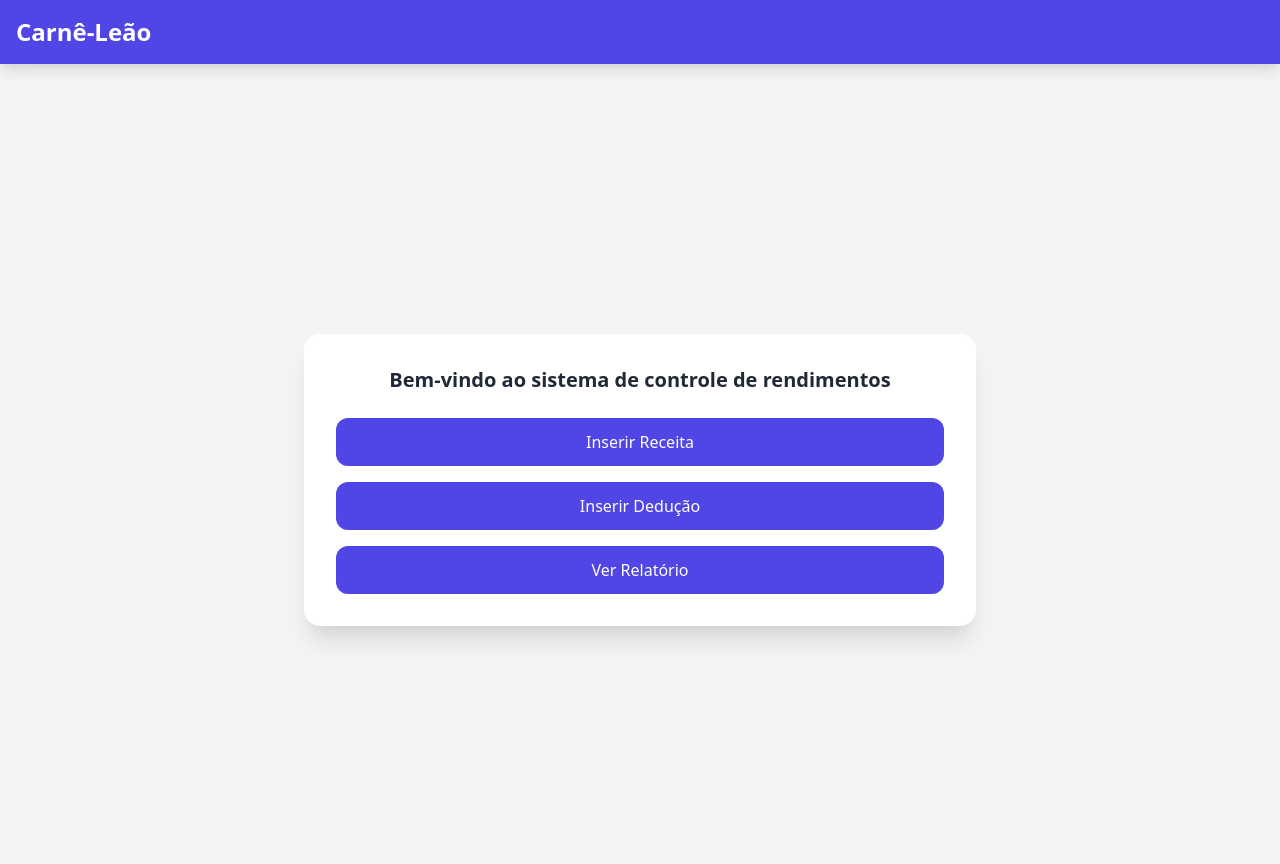
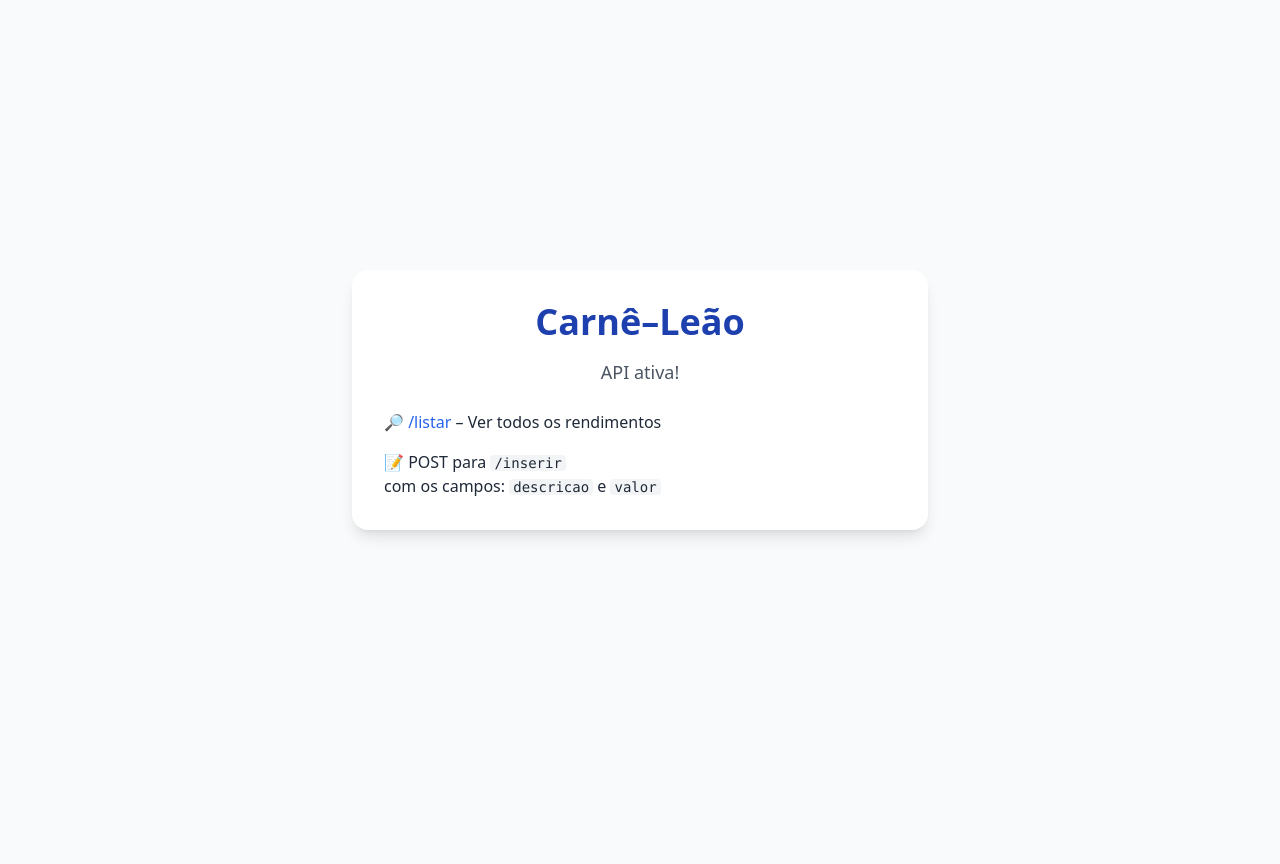
Before and after one commit to Madruska01/carne-leao, a Flask app: template templates/index.html in a window 1280 px wide. After the commit the page ends 537 px from the top, so only its background shows below. Run offline with Flask 3, Linux system fonts and the light colour scheme; the template is opened without the code that fills it, so the values that code supplies are empty; some libraries are stand-ins or nearby versions.

Commit message:
Update index.html

```diff
--- a/templates/index.html
+++ b/templates/index.html
@@ -1,32 +1,32 @@
 <!DOCTYPE html>
 <html lang="pt-br">
 <head>
-    <meta charset="UTF-8">
-    <title>Carnê-Leão</title>
-    <link href="https://cdn.jsdelivr.net/npm/tailwindcss@2.2.19/dist/tailwind.min.css" rel="stylesheet">
+  <meta charset="UTF-8">
+  <meta name="viewport" content="width=device-width, initial-scale=1.0">
+  <title>Carnê-Leão</title>
+  <script src="https://cdn.tailwindcss.com"></script>
 </head>
-<body class="bg-gray-100 text-gray-800">
-    <nav class="bg-indigo-600 text-white shadow-lg">
-        <div class="max-w-7xl mx-auto px-4 py-4 flex justify-between items-center">
-            <h1 class="text-2xl font-bold">Carnê-Leão</h1>
-        </div>
-    </nav>
-
-    <main class="flex flex-col items-center justify-center min-h-screen px-4">
-        <div class="bg-white p-8 rounded-2xl shadow-xl w-full max-w-2xl mt-8">
-            <h2 class="text-xl font-semibold mb-6 text-center">Bem-vindo ao sistema de controle de rendimentos</h2>
-            <div class="grid gap-4">
-                <a href="/receitas" class="block w-full text-center bg-indigo-600 text-white font-medium py-3 rounded-xl hover:bg-indigo-700 transition">
-                    Inserir Receita
-                </a>
-                <a href="/deducoes" class="block w-full text-center bg-indigo-600 text-white font-medium py-3 rounded-xl hover:bg-indigo-700 transition">
-                    Inserir Dedução
-                </a>
-                <a href="/relatorio" class="block w-full text-center bg-indigo-600 text-white font-medium py-3 rounded-xl hover:bg-indigo-700 transition">
-                    Ver Relatório
-                </a>
-            </div>
-        </div>
-    </main>
+<body class="bg-gray-50 text-gray-800 font-sans">
+  <div class="min-h-screen flex items-center justify-center p-6">
+    <div class="bg-white shadow-lg rounded-2xl p-8 max-w-xl w-full text-center">
+      <h1 class="text-4xl font-bold text-blue-800 mb-4">Carnê–Leão</h1>
+      <p class="text-lg text-gray-600 mb-6">API ativa!</p>
+      <ul class="text-left space-y-4">
+        <li>
+          <a href="/listar" class="text-blue-600 font-medium hover:underline">
+            🔎 /listar
+          </a>
+          <span>– Ver todos os rendimentos</span>
+        </li>
+        <li>
+          <span class="font-medium">📝 POST para <code class="bg-gray-100 px-1 rounded text-sm">/inserir</code></span>
+          <br>
+          com os campos:
+          <code class="bg-gray-100 px-1 rounded text-sm">descricao</code> e
+          <code class="bg-gray-100 px-1 rounded text-sm">valor</code>
+        </li>
+      </ul>
+    </div>
+  </div>
 </body>
 </html>
```
